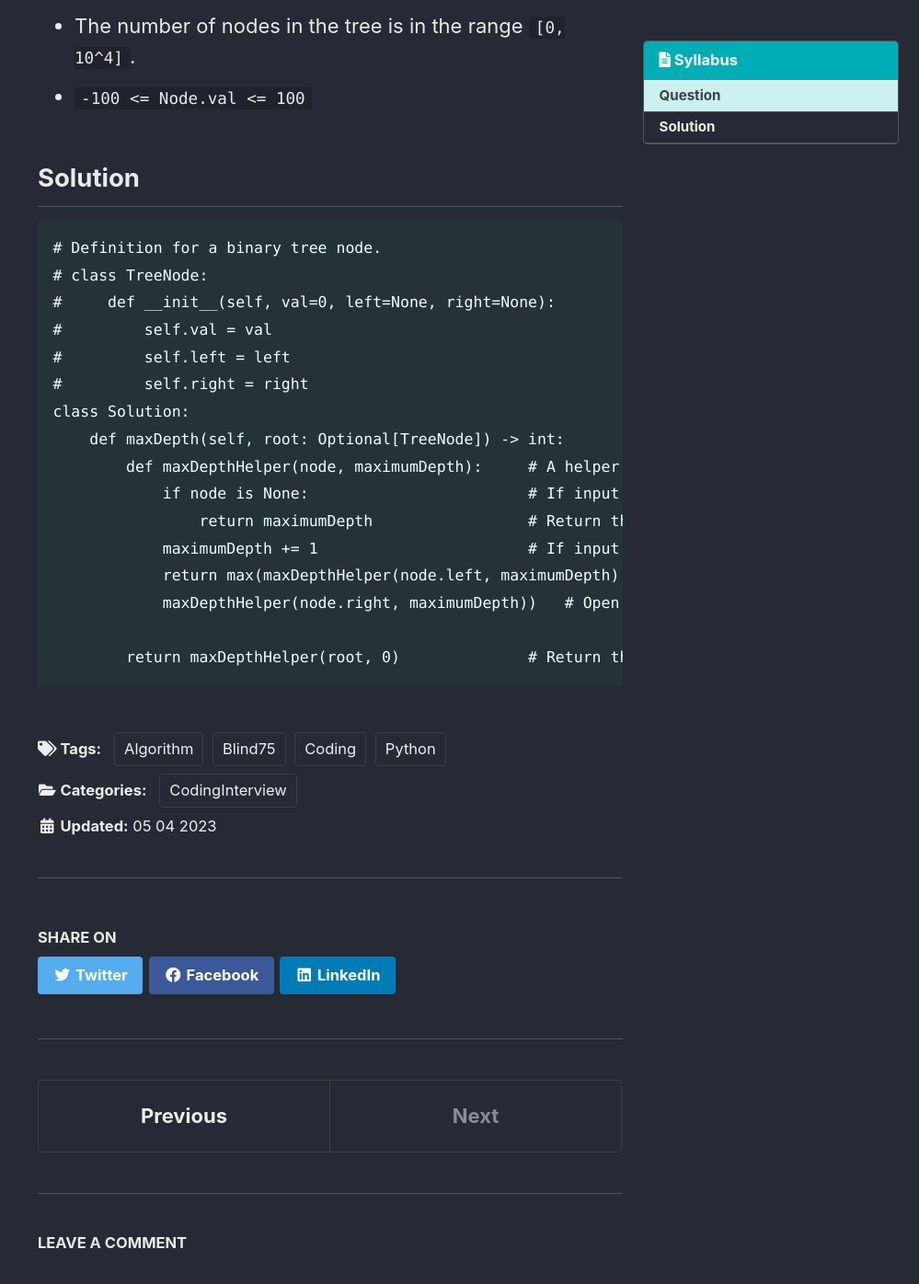
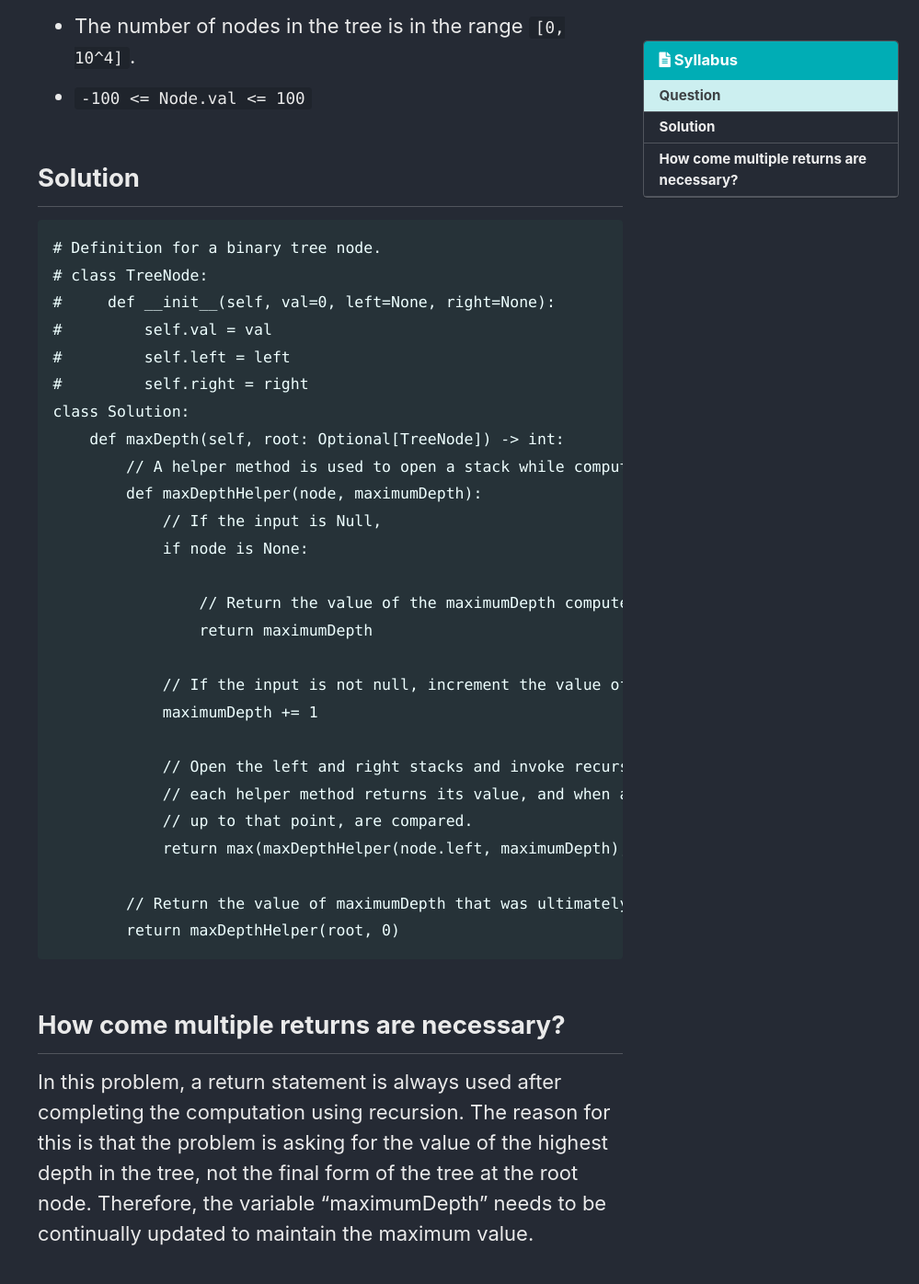
Before and after one commit to PyChanyoung/PyChanyoung.github.io, a Jekyll site: the page built from _posts/2023-05-04-MaximumDepthOfBinaryTree.md, in a window 1280 px wide and 1400 px high, scrolled down 1236 px. Shown: the top 1396 px of the window at 92% size, without its empty margins (281-1280 px from the left). Built offline with Jekyll 4.4.1, drawn with Linux system fonts in a browser that asks for light colours; cached includes are drawn as plain includes; some web fonts are replaced; comment, search, counter and statistics services are not loaded; some of the changed text lies outside the part shown.

Commit message:
Updated contents

````diff
--- a/_posts/2023-05-04-MaximumDepthOfBinaryTree.md
+++ b/_posts/2023-05-04-MaximumDepthOfBinaryTree.md
@@ -53,12 +53,28 @@ Output: 2
 #         self.right = right
 class Solution:
     def maxDepth(self, root: Optional[TreeNode]) -> int:
-        def maxDepthHelper(node, maximumDepth):     # A helper method is used to open a stack while computing the maximum depth.
-            if node is None:                        # If input is Null,
-                return maximumDepth                 # Return the value of the maximumDepth computed so far.
-            maximumDepth += 1                       # If input is not Null,
-            return max(maxDepthHelper(node.left, maximumDepth),
-            maxDepthHelper(node.right, maximumDepth))   # Open the left and right stacks and invoke recursion inside them. Then, at the point when the stacks are closing, each helper method returns its value, and when all stacks are closed, the values returned by the left and right stacks, up to that point, are compared.
+        // A helper method is used to open a stack while computing the maximum depth.
+        def maxDepthHelper(node, maximumDepth):
+            // If the input is Null,
+            if node is None:
 
-        return maxDepthHelper(root, 0)              # Return the value of maximumDepth that was ultimately returned.
+                // Return the value of the maximumDepth computed so far.
+                return maximumDepth
+
+            // If the input is not null, increment the value of maximumDepth by one.
+            maximumDepth += 1
+
+            // Open the left and right stacks and invoke recursion inside them. Then, at the point when the stacks are closing,
+            // each helper method returns its value, and when all stacks are closed, the values returned by the left and right stacks,
+            // up to that point, are compared.
+            return max(maxDepthHelper(node.left, maximumDepth),maxDepthHelper(node.right, maximumDepth))
+
+        // Return the value of maximumDepth that was ultimately returned.
+        return maxDepthHelper(root, 0)
 ```
+
+## How come multiple returns are necessary?
+
+In this problem, a return statement is always used after completing the computation using recursion.
+The reason for this is that the problem is asking for the value of the highest depth in the tree, not the final form of the tree at the root node.
+Therefore, the variable "maximumDepth" needs to be continually updated to maintain the maximum value.
````
Also changed, not shown: _posts/2023-05-04-InvertBinaryTree.md (renamed from _posts/2023-04-21-InvertBinaryTree.md, +16 -8 lines).
